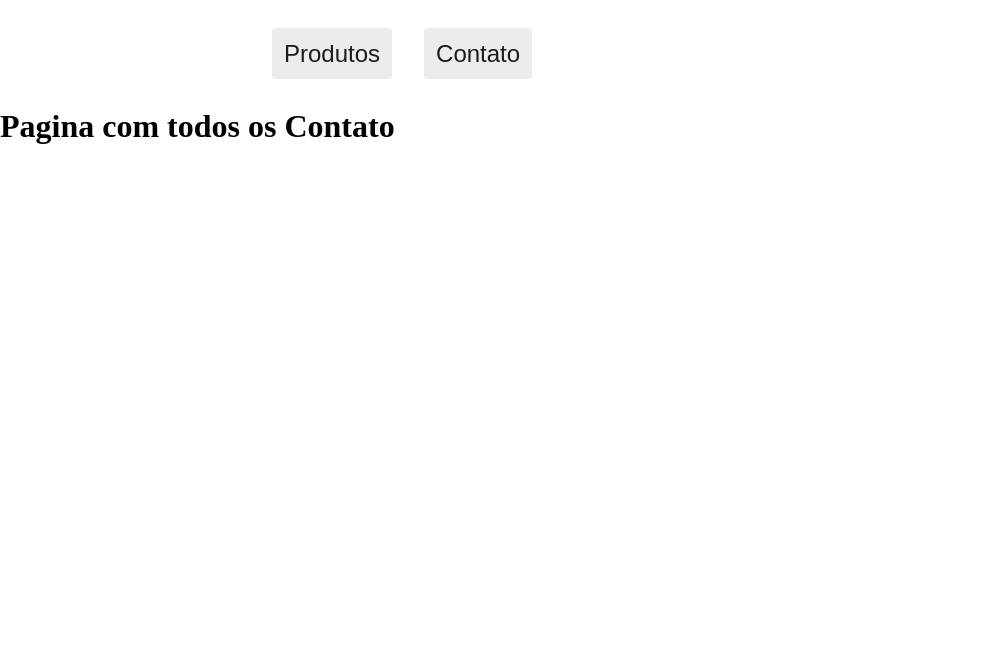
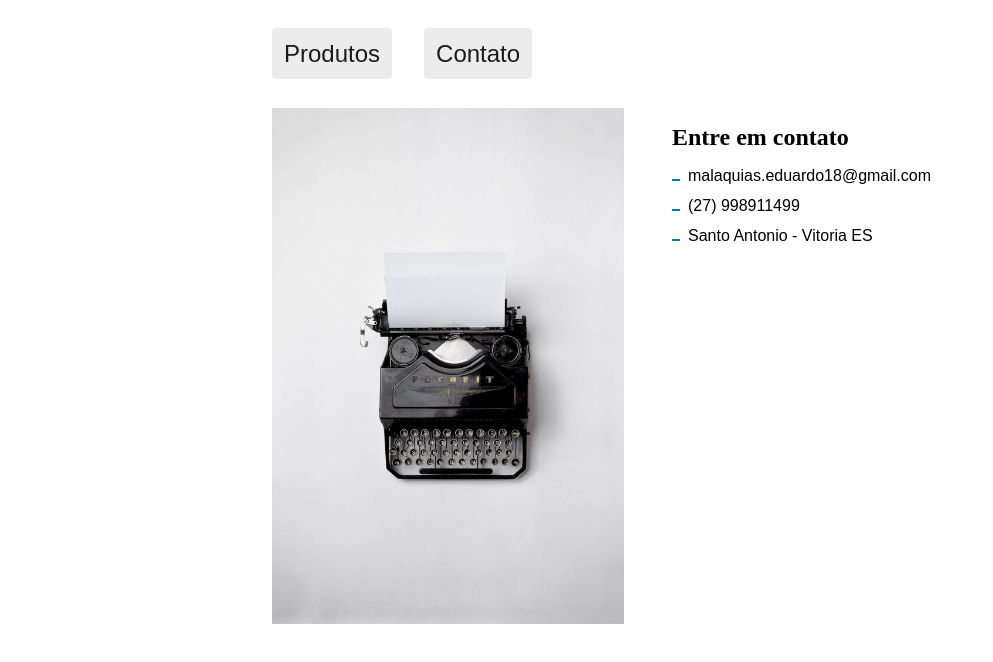
Before and after one commit to EduardoRRMalaquias/Projeto_Ranek, a React (Vite) app: page /contato in a window 1280 px wide. Shown: the top 662 px of the page, without its empty margins (0-993 px from the left). Built offline with nearby package versions, Linux system fonts and the light colour scheme.

Commit message:
pagina contato

```diff
--- a/src/Contato/Contato.jsx
+++ b/src/Contato/Contato.jsx
@@ -1,10 +1,22 @@
 // import React from 'react'
+import foto from '../img/contato.jpg';
+import estilos from './Contato.module.css';
 
 const Contato = () => {
   return (
-    <div>
-      <h1>Pagina com todos os Contato</h1>
-    </div>
+    <article className={`container ${estilos.contato}`}>
+      <figure>
+        <img src={foto} alt="Maquina de escrever" />
+      </figure>
+      <div className={estilos.informacoes}>
+        <h1>Entre em contato</h1>
+        <ul>
+          <li>malaquias.eduardo18@gmail.com</li>
+          <li>(27) 998911499</li>
+          <li>Santo Antonio - Vitoria ES</li>
+        </ul>
+      </div>
+    </article>
   );
 };
 
--- /dev/null
+++ b/src/Contato/Contato.module.css
@@ -0,0 +1,27 @@
+.contato {
+  display: grid;
+  grid-template-columns: 1fr 1fr;
+  gap: 32px;
+}
+
+.informacoes {
+  padding: 16px;
+}
+
+.informacoes h1 {
+  margin-bottom: 16px;
+}
+
+.informacoes li {
+  margin-bottom: 12px;
+  font-family: Arial, Helvetica, sans-serif;
+}
+
+.informacoes li::before {
+  content: '';
+  display: inline-block;
+  width: 8px;
+  height: 2px;
+  background-color: var(--cor-p);
+  margin-right: 8px;
+}
--- a/src/Produtos/Produtos.jsx
+++ b/src/Produtos/Produtos.jsx
@@ -12,7 +12,7 @@ const Produtos = () => {
   }, []);
 
   return (
-    <section className="container">
+    <article className="container">
       <ul className={estilos.listaProdutos}>
         {produtos.map(({ id, fotos, nome }) => (
           <li key={id}>
@@ -25,7 +25,7 @@ const Produtos = () => {
           </li>
         ))}
       </ul>
-    </section>
+    </article>
   );
 };
 
```
Also changed, not shown: src/img/contato.jpg (added).
